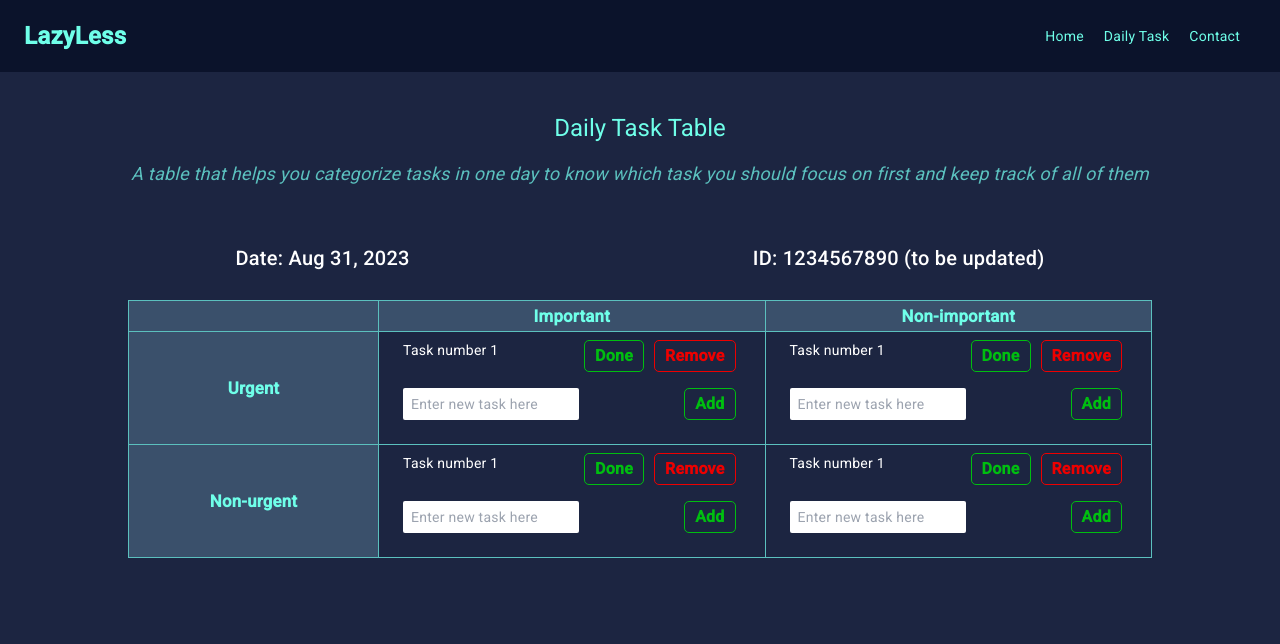
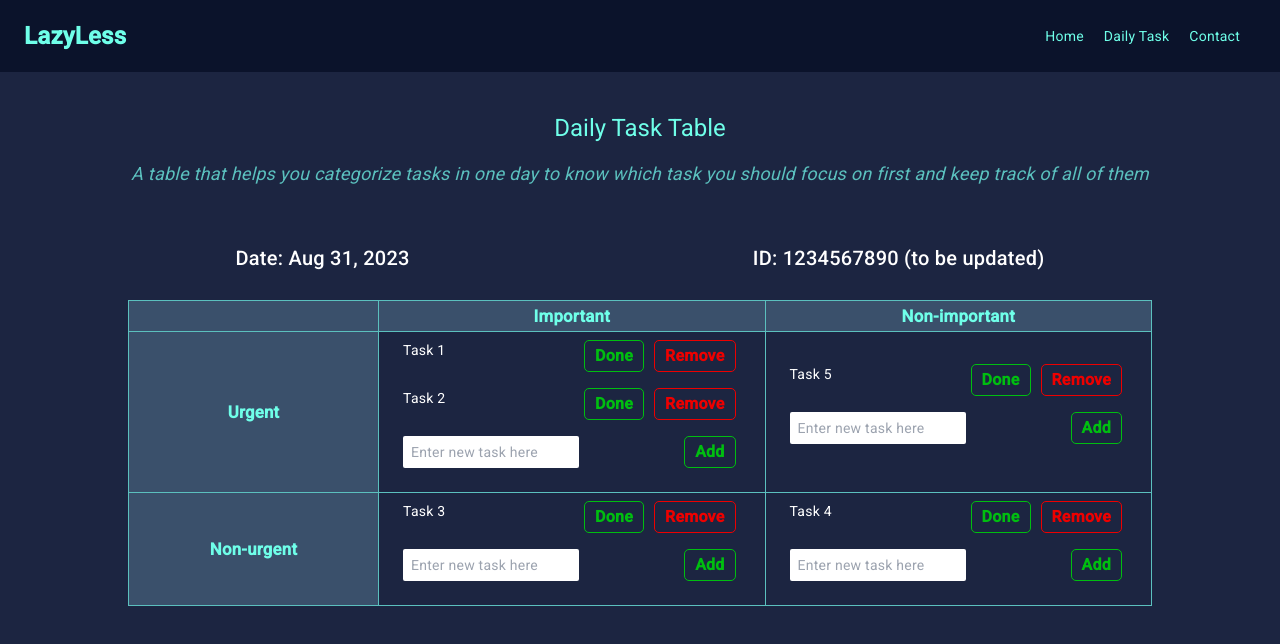
Before and after one commit to LinhNguyenLe2109/Lazyless, an Angular app: page /dailyTask in a window 1280 px wide. Shown: the top 644 px of the page. Built offline with nearby package versions, Linux system fonts and the light colour scheme.

Commit message:
loaded task from fake database

```diff
--- a/src/app/daily-task-cell/content-cell/content-cell.component.html
+++ b/src/app/daily-task-cell/content-cell/content-cell.component.html
@@ -1,4 +1,4 @@
 <div id="container">
-    <app-task-content></app-task-content>
+    <app-task-content *ngFor="let task of taskList" [task] = "task" ></app-task-content>
     <app-task-input></app-task-input>
 </div>
--- a/src/app/daily-task-cell/content-cell/content-cell.component.ts
+++ b/src/app/daily-task-cell/content-cell/content-cell.component.ts
@@ -1,13 +1,19 @@
-import { Component, Input } from '@angular/core';
+import { Component, Input, Inject } from '@angular/core';
+import { DailyTaskService } from 'src/app/daily-task.service';
+import { Task } from 'src/app/interface/task';
 
 @Component({
   selector: 'app-content-cell',
   templateUrl: './content-cell.component.html',
-  styleUrls: ['./content-cell.component.css']
+  styleUrls: ['./content-cell.component.css'],
 })
 export class ContentCellComponent {
-  @Input() public type !: string;
+  public taskList: Task[] = [];
+  @Input() public type!: string;
+  constructor(private dailyTaskService: DailyTaskService) {}
   ngOnInit() {
-    console.log(this.type);
+    this.taskList = this.dailyTaskService
+      .getTaskList()
+      .filter((x) => x.type === this.type);
   }
 }
--- a/src/app/daily-task-cell/task-content/task-content.component.html
+++ b/src/app/daily-task-cell/task-content/task-content.component.html
@@ -1,5 +1,5 @@
-<div id="content" class="flex justify-between mx-4 mb-4">
-    <p>Task number 1</p>
+<div [id]="task.id" class="flex justify-between mx-4 mb-4">
+    <p>{{task.task}}</p>
     <div id="optionList" class="flex">
         <button id="doneButton">Done</button>
         <button id="removeButton">Remove</button>
--- a/src/app/daily-task-cell/task-content/task-content.component.ts
+++ b/src/app/daily-task-cell/task-content/task-content.component.ts
@@ -1,4 +1,5 @@
-import { Component } from '@angular/core';
+import { Component, Input } from '@angular/core';
+import { Task } from 'src/app/interface/task';
 
 @Component({
   selector: 'app-task-content',
@@ -6,5 +7,5 @@ import { Component } from '@angular/core';
   styleUrls: ['./task-content.component.css']
 })
 export class TaskContentComponent {
-
+  @Input () public task !: Task;
 }
--- a/src/app/daily-task/daily-task.component.ts
+++ b/src/app/daily-task/daily-task.component.ts
@@ -14,7 +14,7 @@ export class DailyTaskComponent {
   NUNI :string;
   UNI: string;
   constructor() {
-    this.UI = 'UI';
+    this.UI = 'U-I';
     this.NUI = 'NU-I';
     this.NUNI = 'NU-NI';
     this.UNI = 'U-NI';
--- /dev/null
+++ b/src/app/interface/task.ts
@@ -0,0 +1,5 @@
+export interface Task {
+    id: number;
+    task: string;
+    type: string;
+}
```
Also changed, not shown: src/app/daily-task.service.ts (+1 -6 lines).
